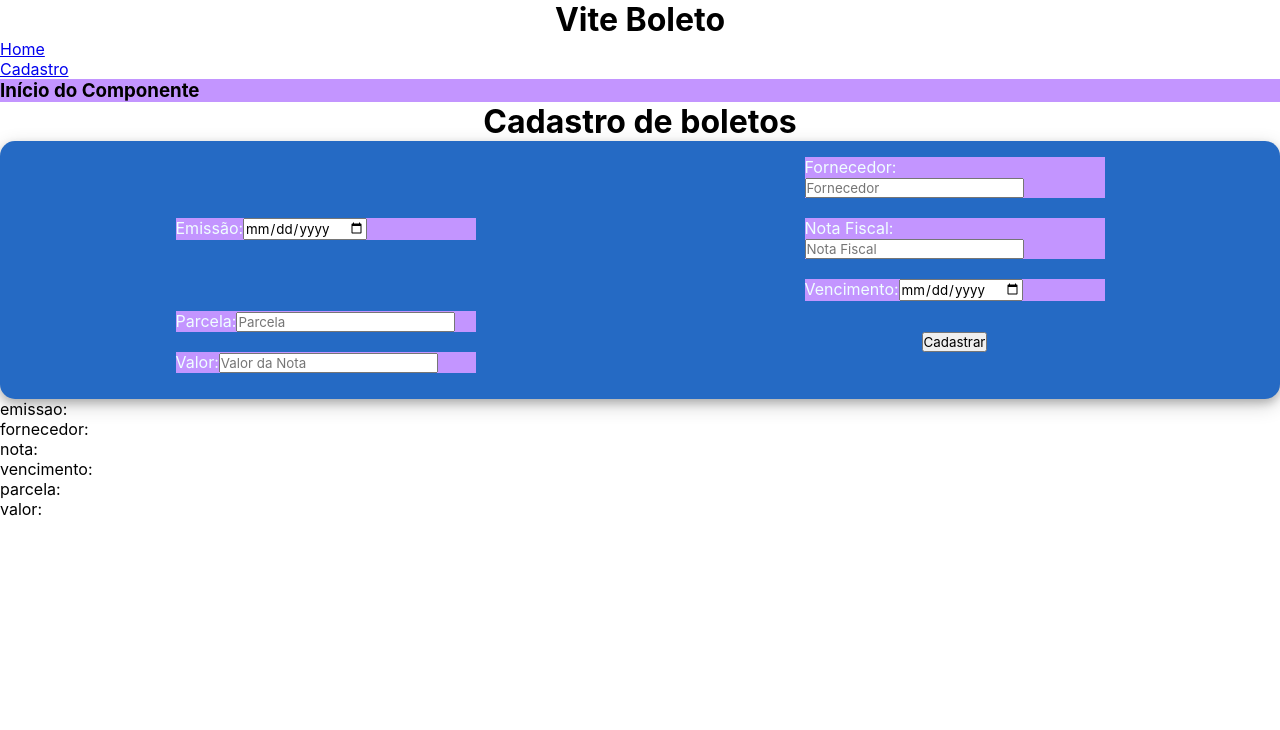
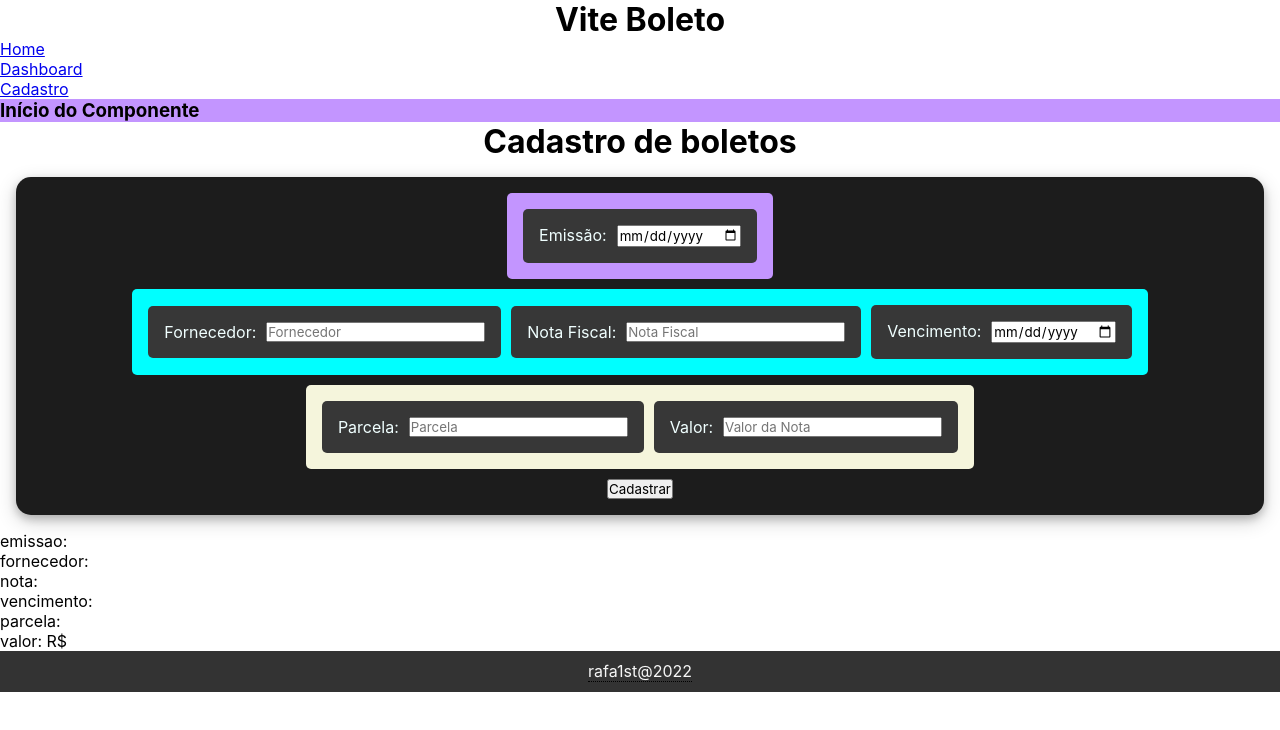
Before and after one commit to rafa1st/vite-boleto, a React (Vite) app: page /cadastro in a window 1280 px wide. Shown: the top 730 px of the page. Built offline with nearby package versions, Linux system fonts and the light colour scheme.

Commit message:
working in css layout for form component

```diff
--- a/src/Routes/App.tsx
+++ b/src/Routes/App.tsx
@@ -4,11 +4,11 @@ import { BrowserRouter, Route, Routes } from "react-router-dom";
 import "../styles/App.css";
 
 //pages
-import Layout from "../components/Layout";
 import HomePage from "../pages/HomePage";
 import Cadastro from "../pages/Cadastro";
 import PrintPage from "../pages/PrintPage";
 import NoPage from "../pages/NoPage";
+import Dashboard from "../pages/Dashboard";
 
 export default function App() {
   return (
@@ -16,7 +16,7 @@ export default function App() {
       <BrowserRouter>
         <Routes>
           <Route path="/" element={<HomePage />}>
-
+            <Route path="/dashboard" element={<Dashboard />} />
             <Route path="/cadastro" element={<Cadastro />} />
             <Route path="/print" element={<PrintPage />} />
             <Route path="*" element={<NoPage />} />
--- a/src/components/AvisoBoleto.tsx
+++ b/src/components/AvisoBoleto.tsx
@@ -26,10 +26,9 @@ export default function AvisoBoleto() {
   return (
     <div>
       <h3>Início do Componente</h3>
-      <body>
       <h1>Cadastro de boletos</h1>
       <form className="container-box">
-          <div>
+        <div className="row-1">
           <label>
             Emissão:
             <input
@@ -103,8 +102,7 @@ export default function AvisoBoleto() {
       <p>nota: {boleto.nota}</p>
       <p>vencimento: {boleto.vencimento}</p>
       <p>parcela: {boleto.parcela}</p>
-        <p>valor: {boleto.valor}</p>
-      </body>
+      <p>valor: R$ {boleto.valor}</p>
     </div>
   );
 }
--- a/src/components/Layout.tsx
+++ b/src/components/Layout.tsx
@@ -8,6 +8,7 @@ const Layout = () => {
     <nav>
       <ul>
         <li><Link to="/">Home</Link></li>
+        <li><Link to="/dashboard">Dashboard</Link></li>
         <li><Link to="/cadastro">Cadastro</Link></li>
 
       </ul>
--- /dev/null
+++ b/src/pages/Dashboard.tsx
@@ -0,0 +1,9 @@
+const Dashboard = () => {
+  return (
+    <>
+      <h1>Dashboard</h1>
+    </>
+  );
+};
+
+export default Dashboard;
--- a/src/pages/HomePage.tsx
+++ b/src/pages/HomePage.tsx
@@ -11,6 +11,8 @@ const HomePage = () => {
 
       <Outlet />
 
+      <Footer />
+
     </>
   );
 };
--- a/src/styles/AvisoBoleto.css
+++ b/src/styles/AvisoBoleto.css
@@ -1,39 +1,73 @@
-
 .container-box {
   color: azure;
-  background-color: #256ac4;
+  background-color: #1c1c1c;
   box-shadow: 0 4px 8px 0 #00000033, 0 6px 20px 0 #00000030;
   border-radius: 15px;
   box-sizing: border-box;
+  margin: 1rem;
   padding: 1rem;
-  width: 100%;
+
   /* inicio do grid */
-  display: grid;
+  /* display: grid;
   gap: 10px;
-  grid-template-areas: 'r1 r1' 'r2 r3' 'b b';
+  grid-template-areas: 'r1 r1' 'r2 ...' '... r3' 'b b'; */
+
+  display: flex;
+  flex-direction: column;
+  gap: 10px;
+
+
 }
 
 .container-box div {
-
+  border-radius: 5px;
+  padding: 1rem;
   /*inicio do flex*/
   display: flex;
   flex-direction: row;
   flex-wrap: wrap;
-  gap: 20px;
+  gap: 10px;
 }
 
 .container-box  div  label {
-  background-color: #c395ff;
-  width: 300px;
+  background-color: #373737;
+  border-radius: 5px;
+  padding: 1rem;
+  gap: 10px;
+
+  /* inicio do flex */
+  display: flex;
+  flex-direction: row;
 }
 
-.aviso-boleto p {
-  background-color: gray;
-  color: azure;
-}
 
 h3 {
   background-color: #c395ff;
 }
 
+.row-1 {
+  background-color: #c395ff;
+  grid-area: r1;
+}
+
+.row-2 {
+  background-color: aqua;
+  grid-area: r2;
+}
+
+.row-3 {
+    background-color: beige;
+  grid-area: r3;
+}
+
+.container-box button {
+  grid-area: b;
+}
+
+
+@media (max-width: 800px) {
+  .container-box {
+    flex-direction: column;
+  }
+
 /* commentario */
```
Lines whose indentation alone changed are shown as unchanged.
